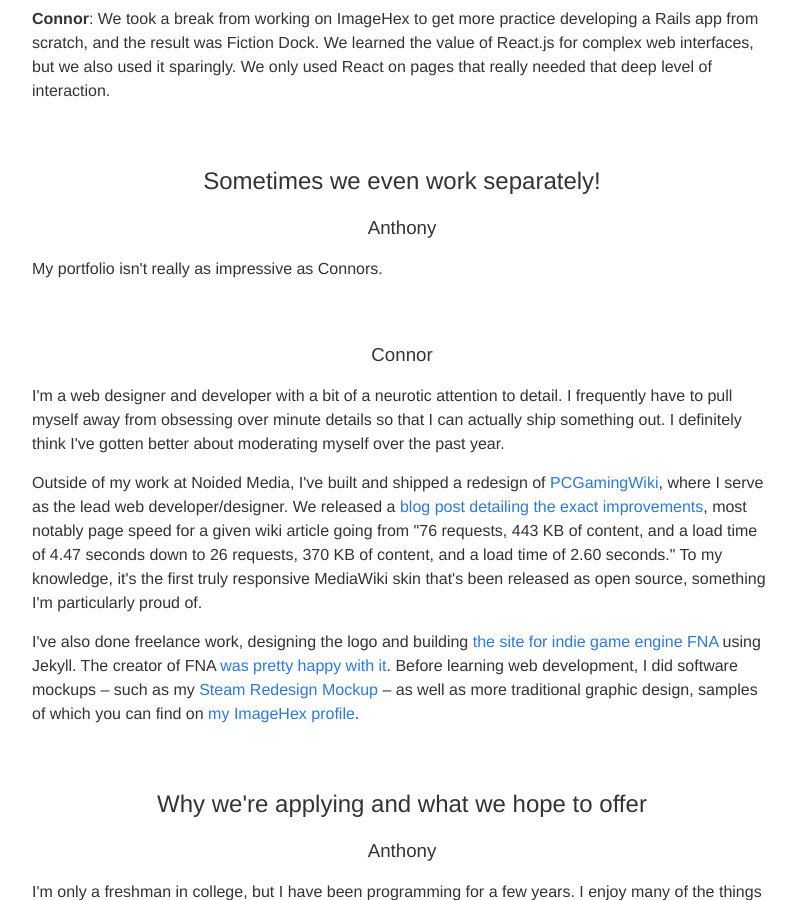
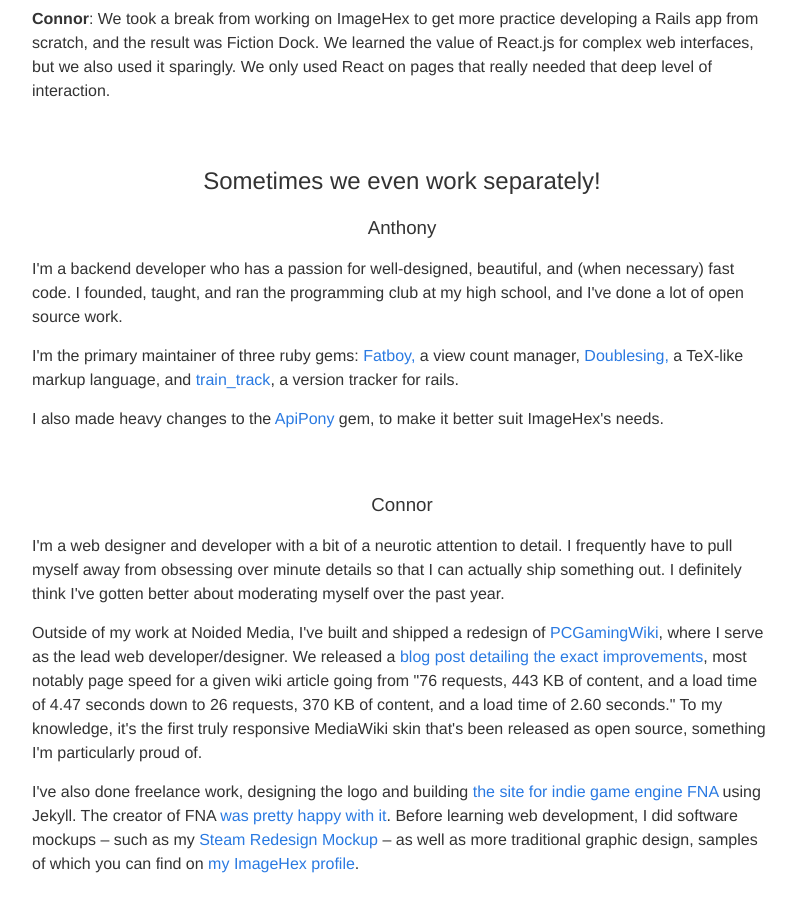
Before and after one commit to noidedmedia/noidedmedia.github.io, a Jekyll site: the page built from basecamp/index.html, in a window 1280 px wide and 900 px high, scrolled down 2823 px. Shown: the whole window, without its empty margins (238-1034 px from the left). Built offline with Jekyll 4.4.1, drawn with Linux system fonts in a browser that asks for light colours.

Commit message:
More bio

```diff
--- a/basecamp/index.html
+++ b/basecamp/index.html
@@ -61,7 +61,11 @@
   <section>
     <h2>Sometimes we even work separately!</h2>
     <h3>Anthony</h3>
-    <p>My portfolio isn't really as impressive as Connors.
+    <p>I'm a backend developer who has a passion for well-designed, beautiful, and (when necessary) fast code. I founded, taught, and ran the programming club at my high school, and I've done a lot of open source work.</p>
+
+    <p>I'm the primary maintainer of three ruby gems: <a href="https://github.com/AnthonySuper/fatboy">Fatboy,</a> a view count manager, <a href="https://github.com/AnthonySuper/Doublesing">Doublesing,</a> a TeX-like markup language, and <a href="https://github.com/AnthonySuper/train_track">train_track</a>, a version tracker for rails.</p>
+
+    <p>I also made heavy changes to the <a href="https://github.com/droptheplot/apipony">ApiPony</a> gem, to make it better suit ImageHex's needs.
     <h3>Connor</h3>
     <p>I'm a web designer and developer with a bit of a neurotic attention to detail. I frequently have to pull myself away from obsessing over minute details so that I can actually ship something out. I definitely think I've gotten better about moderating myself over the past year.
 
@@ -114,7 +118,7 @@
 
     <p class="center">Thank you for taking the time to consider us. If you have any questions or want to talk more, we'd be more than happy.
 
-    <p class="center"><b>Anthony:</b> <a href="mailto:anthony@noided.media">Email</a> / <a href="#">Website</a> / <a href="https://github.com/AnthonySuper">GitHub</a> / <a href="{{ site.url }}/assets/RESUME-URL">Resume</a>
+    <p class="center"><b>Anthony:</b> <a href="mailto:anthony@noided.media">Email</a> / <a href="http://anthony.noided.media">Website</a> / <a href="https://github.com/AnthonySuper">GitHub</a> / <a href="{{ site.url }}/assets/RESUME-URL">Resume</a>
 
     <p class="center"><b>Connor:</b> <a href="mailto:connor.james.shea@gmail.com">Email</a> / <a href="https://connorshea.github.io">Website</a> / <a href="https://github.com/connorshea">GitHub</a> / <a href="https://twitter.com/connorjshea">Twitter</a> / <a href="{{ site.url }}/assets/ConnorSheaResume.pdf">Resume</a>
   </section>
```
